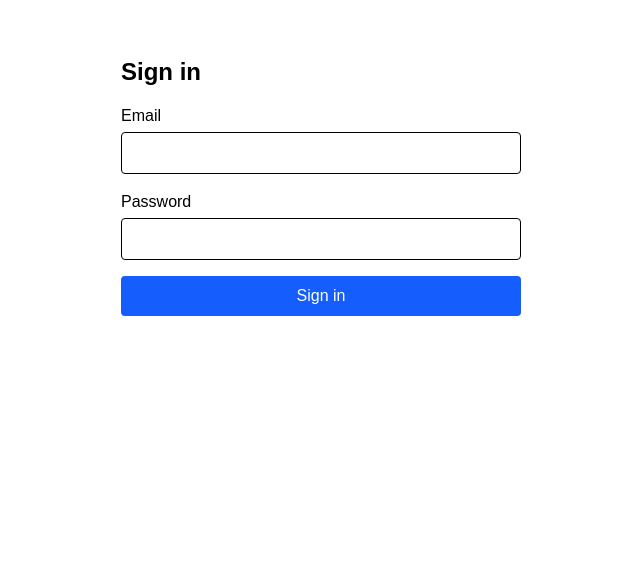
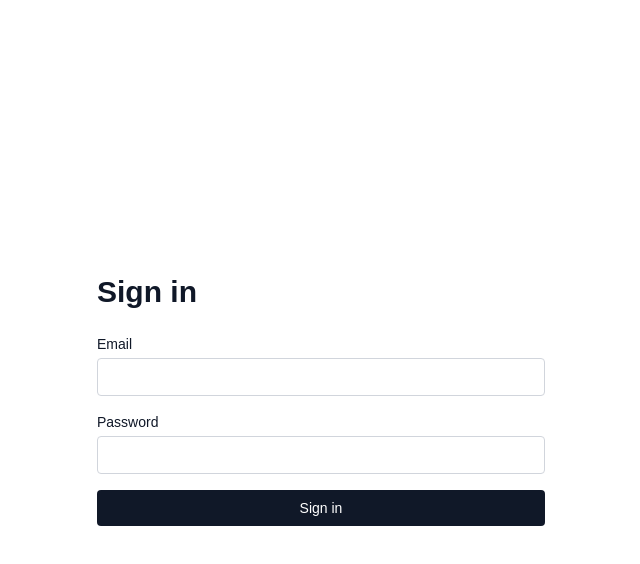
Before and after one commit to art-vbst/art-admin, a React (Vite) app: page /login in a window 1280 px wide. Shown: the top 564 px of the page, without its empty margins (319-959 px from the left). Built offline with nearby package versions, Linux system fonts and the light colour scheme; no server answers.

Commit message:
fix: navbar not showing

```diff
--- a/src/layout/layout.tsx
+++ b/src/layout/layout.tsx
@@ -2,19 +2,33 @@ import { useContext } from 'react';
 import { Link, Outlet, useNavigate } from 'react-router';
 import { logout } from '~/auth/api';
 import { AuthContext } from '~/auth/context';
+import { useAction } from '~/hooks/useAction';
 
 export const Layout = () => {
-  const { user } = useContext(AuthContext);
+  return (
+    <div className="flex min-h-dvh w-full flex-col bg-white">
+      <Navbar />
+      <main className="flex-1">
+        <Outlet />
+      </main>
+    </div>
+  );
+};
+
+const Navbar = () => {
+  const { user, loading: userLoading } = useContext(AuthContext);
   const navigate = useNavigate();
 
+  const { execute, loading: logoutPending } = useAction(() => logout());
+
   const handleLogout = async () => {
-    await logout();
+    await execute();
     navigate('/login');
   };
 
+  if (!user && !userLoading) return null;
+
   return (
-    <div className="flex min-h-dvh w-full flex-col bg-white">
-      {user && (
     <header className="border-gray-200 border-b bg-white">
       <nav className="mx-auto max-w-7xl px-4 sm:px-6 lg:px-8">
         <div className="flex h-16 items-center justify-between">
@@ -38,20 +52,21 @@ export const Layout = () => {
               Orders
             </Link>
           </div>
+          <div className="flex items-center gap-4">
+            {user?.email && (
+              <span className="text-gray-600 text-sm">{user.email}</span>
+            )}
             <button
               type="button"
+              className="font-medium text-gray-900 text-sm hover:text-gray-600"
               onClick={handleLogout}
-                className="font-medium text-gray-900 text-sm hover:text-gray-600"
+              disabled={logoutPending}
             >
-                Logout
+              {logoutPending ? 'Logging out...' : 'Logout'}
             </button>
+          </div>
         </div>
       </nav>
     </header>
-      )}
-      <main className="flex-1">
-        <Outlet />
-      </main>
-    </div>
   );
 };
--- a/src/pages/general/Login.tsx
+++ b/src/pages/general/Login.tsx
@@ -1,10 +1,12 @@
-import { useContext, useState } from 'react';
+import { useContext, useId, useState } from 'react';
 import { login } from '~/auth/api';
 import { AuthContext } from '~/auth/context';
 import { useAction } from '~/hooks/useAction';
 
 export const Login = () => {
   const { setUser } = useContext(AuthContext);
+  const emailId = useId();
+  const passwordId = useId();
 
   const [email, setEmail] = useState('');
   const [password, setPassword] = useState('');
@@ -17,35 +19,50 @@ export const Login = () => {
   };
 
   return (
-    <div className="mx-auto mt-8 max-w-md p-6">
-      {error && <div className="text-red-500">{error.message}</div>}
-      <h2 className="mb-4 font-bold text-2xl">Sign in</h2>
+    <div className="flex min-h-dvh items-center justify-center bg-white px-4 py-8">
+      <div className="w-full max-w-md">
+        <h2 className="mb-6 font-bold text-3xl text-gray-900">Sign in</h2>
+
+        {error && (
+          <div className="mb-4 rounded border border-red-200 bg-red-50 p-3 text-red-800 text-sm">
+            {error.message}
+          </div>
+        )}
+
         <form className="space-y-4">
           <div>
-          <label htmlFor="email" className="mb-1 block">
+            <label
+              htmlFor={emailId}
+              className="mb-1 block font-medium text-gray-900 text-sm"
+            >
               Email
             </label>
             <input
+              id={emailId}
               type="email"
               value={email}
               onChange={(e) => setEmail(e.target.value)}
-            className="w-full rounded border px-3 py-2"
+              className="w-full rounded border border-gray-300 px-3 py-2 text-sm"
             />
           </div>
           <div>
-          <label htmlFor="password" className="mb-1 block">
+            <label
+              htmlFor={passwordId}
+              className="mb-1 block font-medium text-gray-900 text-sm"
+            >
               Password
             </label>
             <input
+              id={passwordId}
               type="password"
               value={password}
               onChange={(e) => setPassword(e.target.value)}
-            className="w-full rounded border px-3 py-2"
+              className="w-full rounded border border-gray-300 px-3 py-2 text-sm"
             />
           </div>
           <button
             type="button"
-          className="w-full rounded bg-blue-600 px-4 py-2 text-white hover:bg-blue-700 disabled:bg-gray-400"
+            className="w-full rounded bg-gray-900 px-4 py-2 font-medium text-sm text-white hover:bg-gray-700 disabled:opacity-50"
             onClick={handleSubmit}
             disabled={loading}
           >
@@ -53,5 +70,6 @@ export const Login = () => {
           </button>
         </form>
       </div>
+    </div>
   );
 };
--- a/src/routes.tsx
+++ b/src/routes.tsx
@@ -35,12 +35,12 @@ export const router = createBrowserRouter([
   {
     element: (
       <Boundary fallback={<ErrorDisplay />}>
-        <Layout />
+        <AuthProvider />
       </Boundary>
     ),
     children: [
       {
-        element: <AuthProvider />,
+        element: <Layout />,
         children: [...publicRoutes, ...privateRoutes],
       },
       { path: '*', element: <NotFound /> },
```
Lines whose indentation alone changed are shown as unchanged.
